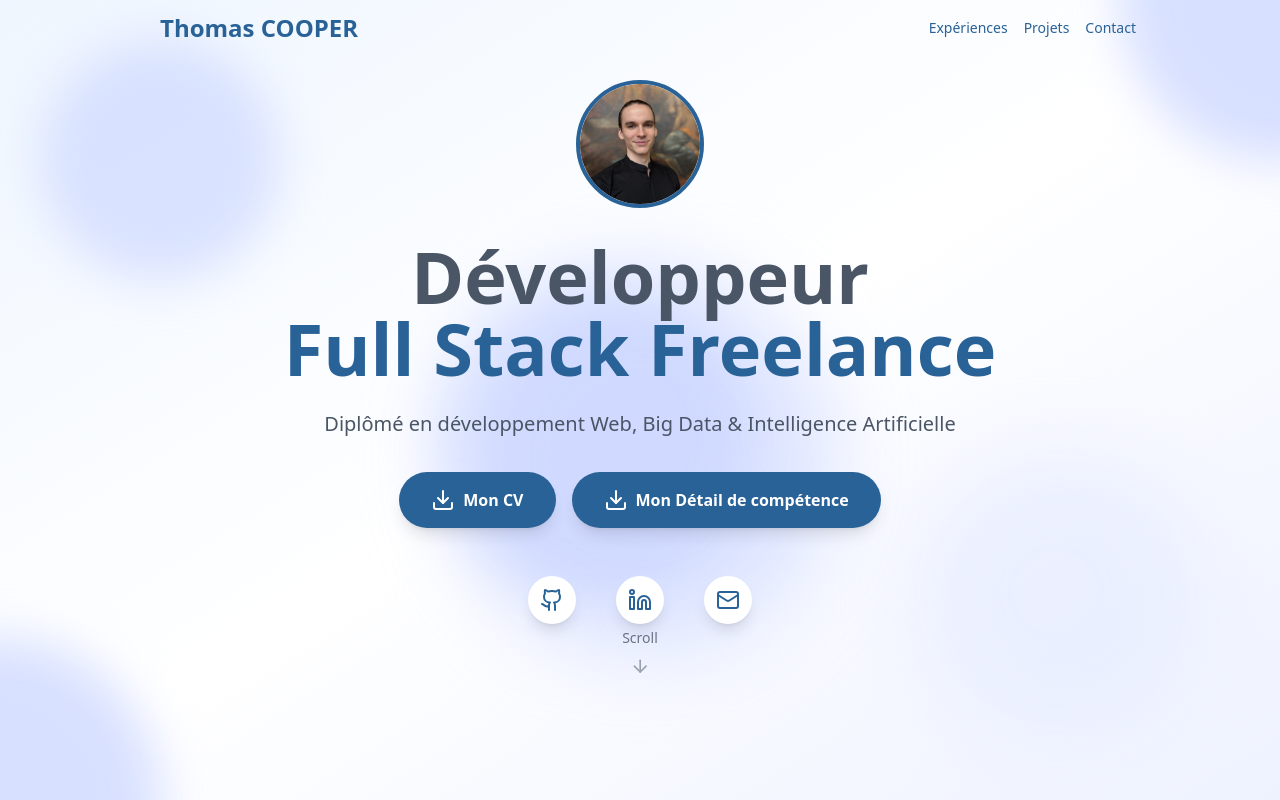
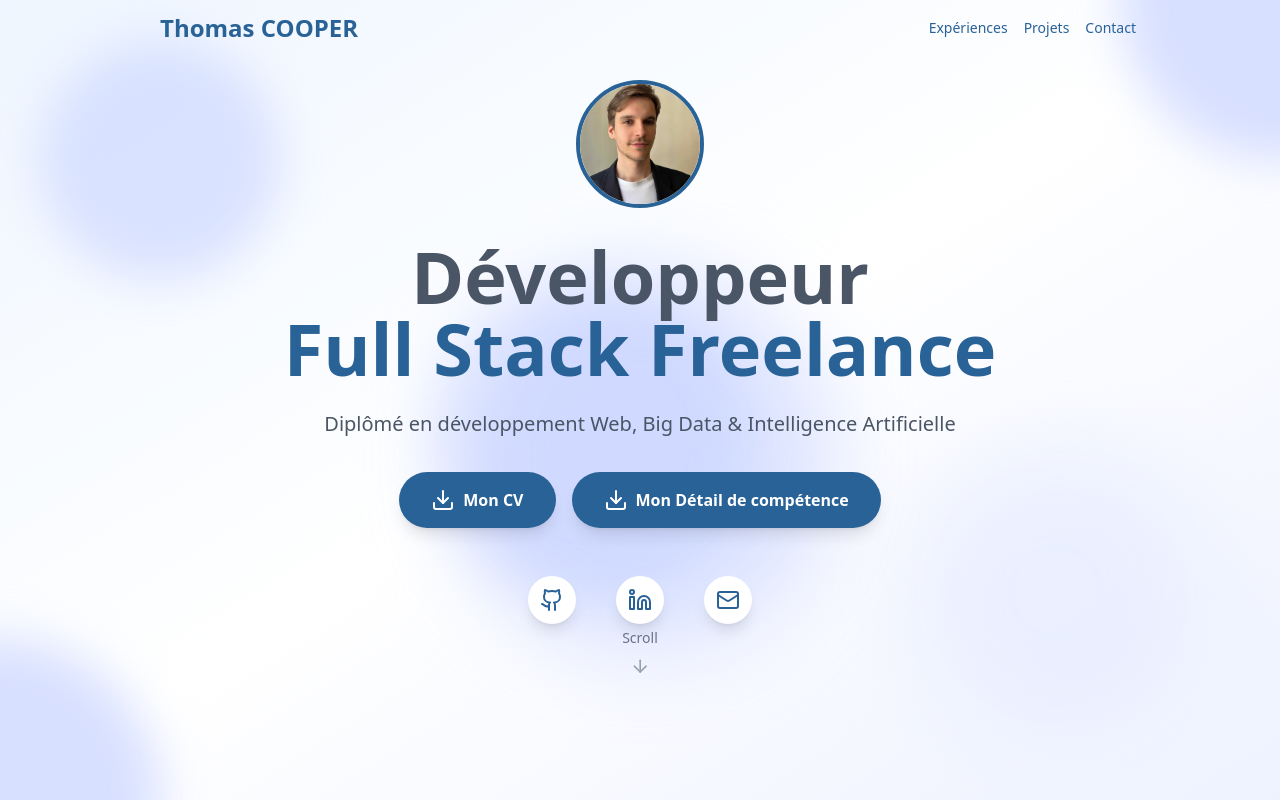
Before and after one commit to thoms-17/mon-portfolio, a React (Vite) app: page / in a window 1280 px wide. Shown: the top 800 px of the page. Built offline with nearby package versions, Linux system fonts and the light colour scheme.

Commit message:
Modification pp + cv

```diff
--- a/src/sections/HeroSection.jsx
+++ b/src/sections/HeroSection.jsx
@@ -27,7 +27,8 @@
             <img
               src={`${import.meta.env.BASE_URL}images/pp_pro.jpg`}
               alt="Thomas Cooper"
-              className="w-full h-full object-cover object-[5px_-20px] scale-110 rounded-full"
+              className="w-full h-full object-cover object-[5px_-20px] rounded-full"
+              style={{ transform: "scale(-1.1, 1.1)" }}
             />
           </motion.div>
 
```
Also changed, not shown: public/images/pp_pro.jpg, 1 other file (tests, documents, lock files or other folders).
